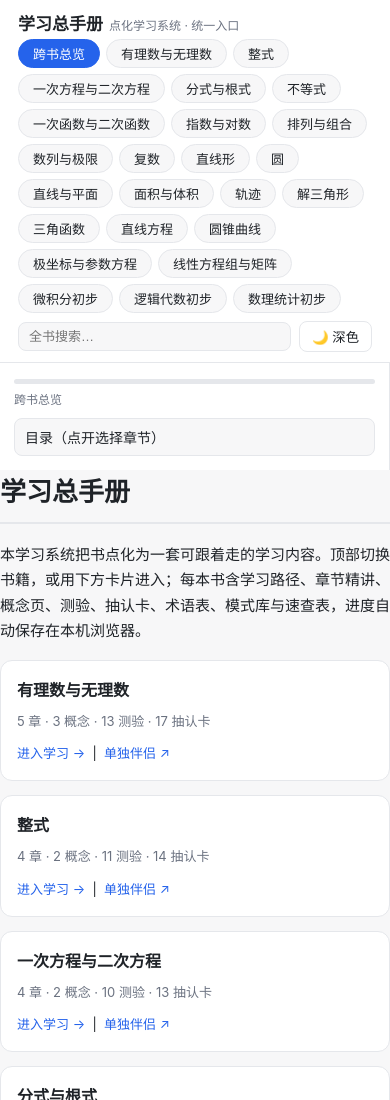
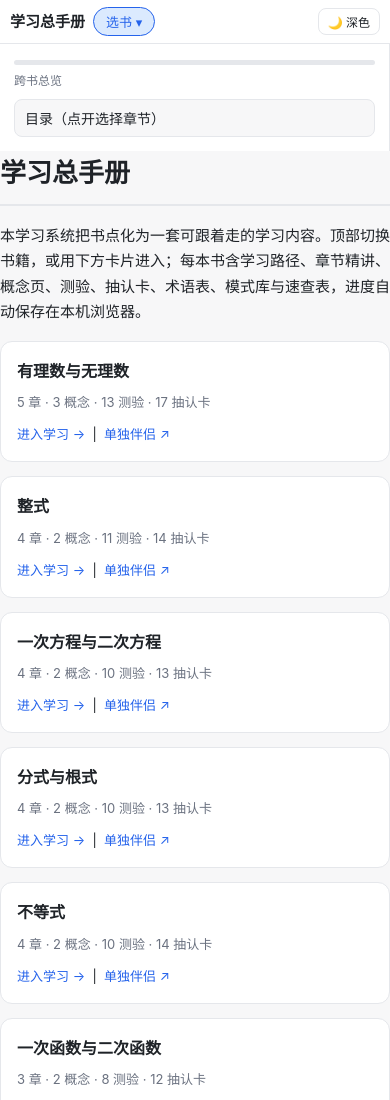
Before and after one commit to zrx-11/math-basics-enlighten, a plain HTML site: page index.html in a window 390 px wide. Shown: the top 1100 px of the page. Drawn offline with Linux system fonts and the light colour scheme.

Commit message:
窄屏顶栏收纳：24 本书切换与搜索收进可折叠面板

```diff
--- a/index.html
+++ b/index.html
@@ -95,11 +95,31 @@ svg{max-width:100%;height:auto}
   #nav-toggle{display:block;width:100%;padding:8px 10px;margin:4px 0;border:1px solid var(--border);border-radius:8px;background:var(--bg);color:var(--text);font-size:14px;text-align:left;cursor:pointer}
   .layout{flex-direction:column}.main{padding:16px}
   .hdr-right{float:none;margin-top:8px}#q{width:100%}}
+
+/* ---- 窄屏顶栏收纳（HDR_MOBILE_V1） ---- */
+#hdr-toggle{display:none}
+@media (max-width:820px){
+  header{padding:7px 10px;display:flex;align-items:center;gap:6px;flex-wrap:wrap}
+  .brand{font-size:15px;margin-right:2px}
+  .brand span{display:none}
+  #hdr-toggle{display:inline-block;border:1px solid var(--accent);background:var(--accent-soft);
+    color:var(--accent);border-radius:999px;padding:4px 12px;font-size:13px;cursor:pointer;
+    white-space:nowrap;max-width:52vw;overflow:hidden;text-overflow:ellipsis}
+  .hdr-right{float:none;margin:0 0 0 auto;gap:6px}
+  #deriv-btn,#theme-btn{padding:4px 9px;font-size:12px}
+  #q{display:none}
+  .tabs{display:none}
+  header.open #q{display:block;order:4;flex:1 1 100%;width:100%;margin-top:6px}
+  header.open .tabs{display:flex;order:5;flex:1 1 100%;max-height:42vh;overflow-y:auto;
+    padding:4px 0 2px;gap:5px}
+  header.open .tab{font-size:12px;padding:3px 11px}
+}
 </style>
 </head>
 <body>
 <header>
   <span class="brand">学习总手册<span>点化学习系统 · 统一入口</span></span>
+  <button id="hdr-toggle" aria-expanded="false">选书 ▾</button>
   <span class="tabs" id="tabs"></span>
   <span class="hdr-right">
     <input id="q" type="search" placeholder="全书搜索…">
@@ -483,6 +503,7 @@ function route(){
   renderNav();
   if(cur.book==='cross') renderCross(); else renderBook();
   updateDerivBtn();
+  updateHdrToggle();
   window.scrollTo(0,0);
 }
 
@@ -497,6 +518,43 @@ function updateDerivBtn(){
   btn.onclick=()=>{ window.location.href=encodeURI(f); };
 }
 
+
+/* ---- 窄屏顶栏收纳（HDR_MOBILE_V1） ---- */
+function updateHdrToggle(){
+  const btn=document.getElementById('hdr-toggle');
+  if(!btn) return;
+  let label='选书';
+  if(cur && cur.book!=='cross'){
+    const B=BOOKS[cur.book];
+    if(B && B.manifest && B.manifest.title) label=String(B.manifest.title).slice(0,8);
+  }
+  btn.textContent=label+' ▾';
+}
+function placeSearch(){
+  const hdr=document.querySelector('header');
+  const q=document.getElementById('q');
+  const right=hdr && hdr.querySelector('.hdr-right');
+  if(!hdr || !q || !right) return;
+  if(window.innerWidth<=820){ if(q.parentElement!==hdr) hdr.appendChild(q); }
+  else if(q.parentElement!==right){ right.insertBefore(q, right.firstChild); }
+}
+function initHdrToggle(){
+  const hdr=document.querySelector('header');
+  const btn=document.getElementById('hdr-toggle');
+  if(!hdr || !btn) return;
+  placeSearch();
+  window.addEventListener('resize', placeSearch);
+  btn.onclick=()=>{
+    const open=hdr.classList.toggle('open');
+    btn.setAttribute('aria-expanded', open?'true':'false');
+    btn.textContent=btn.textContent.replace(/\s*[▾▴]$/,'')+(open?' ▴':' ▾');
+  };
+  hdr.querySelector('#tabs').addEventListener('click', e=>{
+    if(e.target.closest('.tab')){ hdr.classList.remove('open'); btn.setAttribute('aria-expanded','false');
+      btn.textContent=btn.textContent.replace(/\s*[▾▴]$/,'')+' ▾'; }
+  });
+}
+
 window.addEventListener('hashchange', route);
 (function(){
   const sb=document.querySelector('.sidebar'); if(!sb) return;
@@ -505,6 +563,7 @@ window.addEventListener('hashchange', route);
   sb.insertBefore(btn, sb.querySelector('#nav'));
   window.addEventListener('hashchange',()=>{ if(window.innerWidth<=820) sb.classList.remove('open'); });
 })();
+initHdrToggle();
 route();
 </script>
 </body>
```
